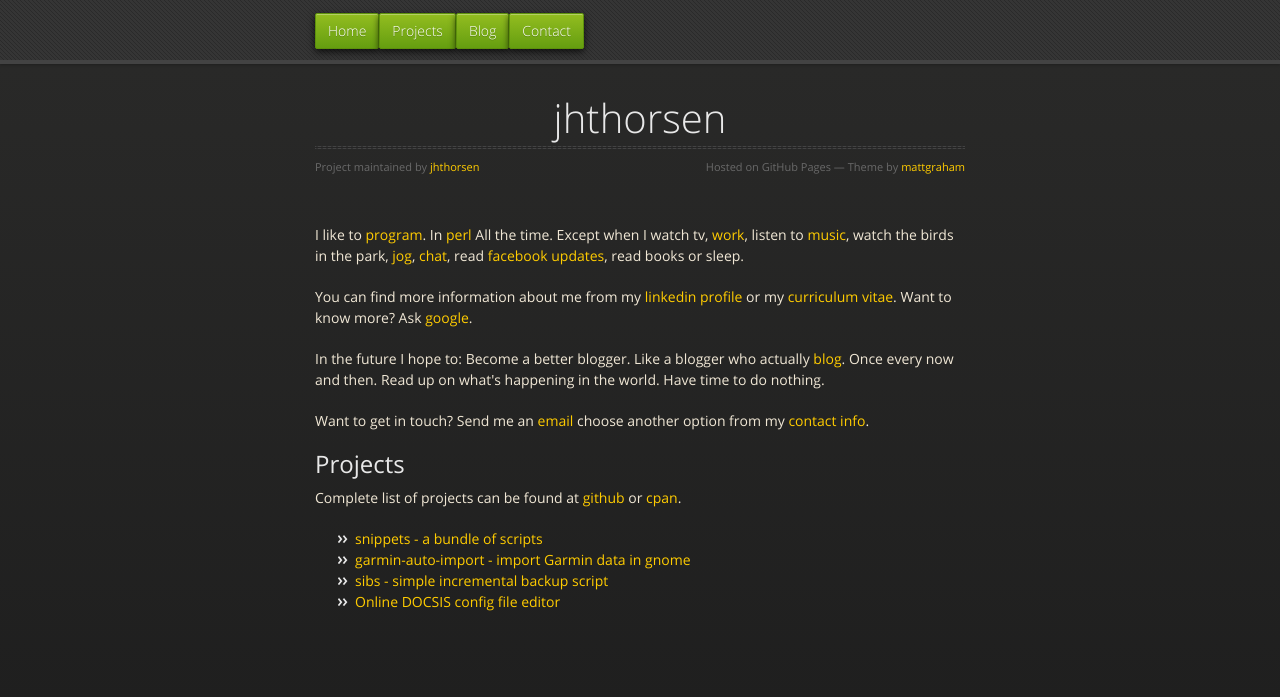
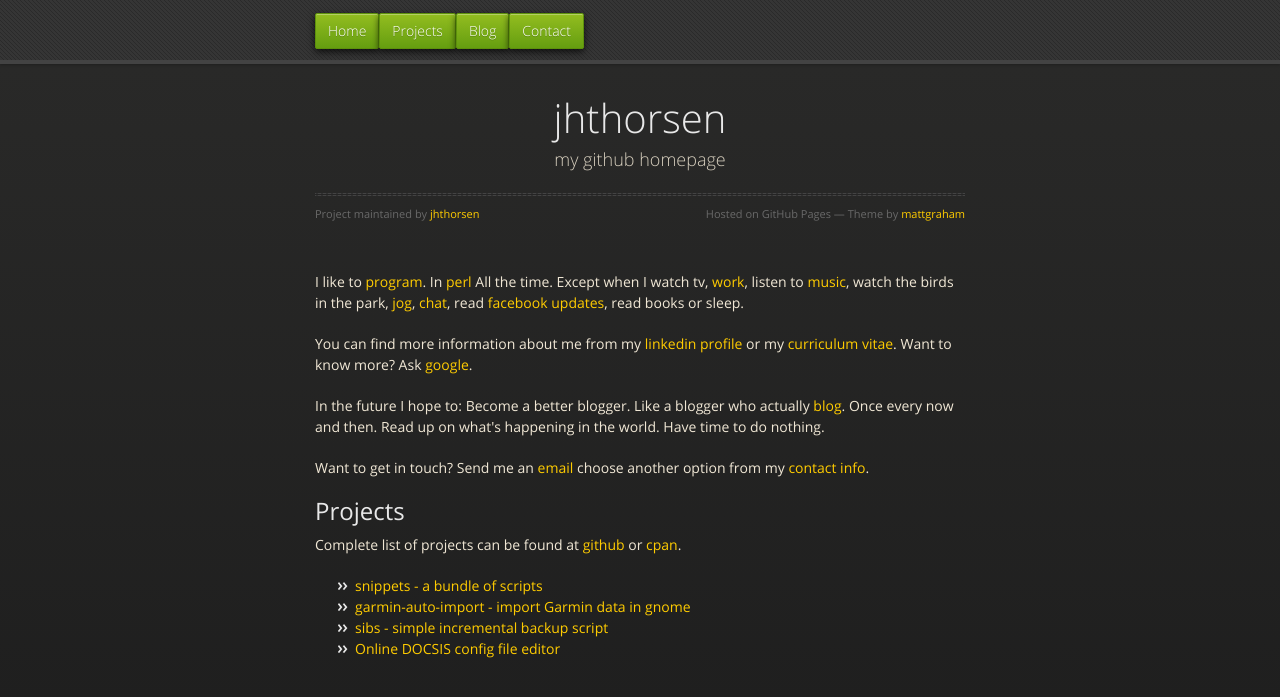
Before and after one commit to kberov/jhthorsen.github.com, a Jekyll site: the page built from index.html, in a window 1280 px wide. Shown: the top 697 px of the page. Built offline with Jekyll 4.4.1, drawn with Linux system fonts in a browser that asks for light colours; nearby versions of some CDN libraries.

Commit message:
Add paragraph under jhtorsen heading

```diff
--- a/_includes/top.html
+++ b/_includes/top.html
@@ -29,6 +29,7 @@
         <section>
             <div id="title">
                 <h1>jhthorsen</h1>
+                <p>my github homepage</p>
                 <hr>
                 <span class="credits left">Project maintained by <a href="https://github.com/jhthorsen">jhthorsen</a></span>
                 <span class="credits right">Hosted on GitHub Pages &mdash; Theme by <a href="http://twitter.com/#!/michigangraham">mattgraham</a></span>
```
